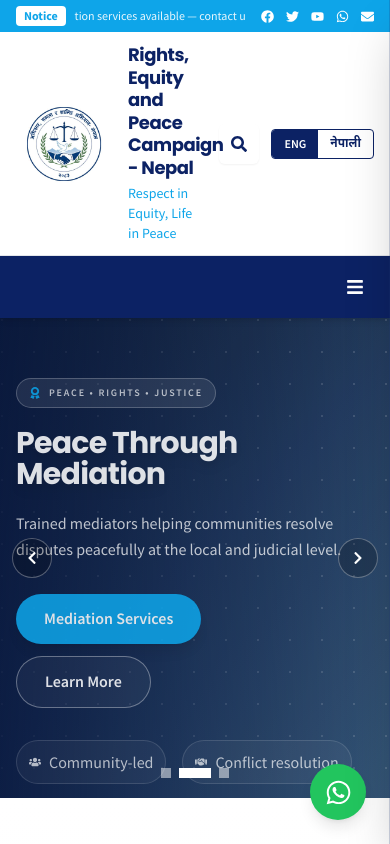
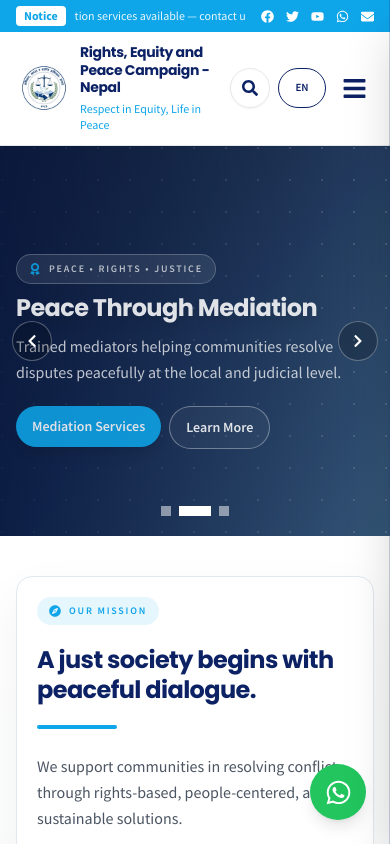
Before and after one commit to AbaeNeupane/REPC-Nepal, a React (Vite) app: page / in a window 390 px wide. Shown: the top 844 px of the page. Built offline with nearby package versions, Linux system fonts and the light colour scheme.

Commit message:
changing header style

```diff
--- a/src/App.jsx
+++ b/src/App.jsx
@@ -181,11 +181,14 @@ const NotFound = () => (
 /* ─────────────────────────────────────────────────────────────
    Layout
 ───────────────────────────────────────────────────────────── */
-const Layout = ({ children }) => (
+const Layout = ({ children }) => {
+  const [mobileOpen, setMobileOpen] = useState(false);
+
+  return (
     <div className="flex flex-col min-h-screen">
       <TopBar />
-    <Header />
-    <Navigation />
+      <Header mobileOpen={mobileOpen} onMobileToggle={() => setMobileOpen(open => !open)} />
+      <Navigation mobileOpen={mobileOpen} setMobileOpen={setMobileOpen} />
       <main className="flex-1 bg-gray-50">
         {children}
       </main>
@@ -194,6 +197,7 @@ const Layout = ({ children }) => (
       <ScrollToTop />
     </div>
   );
+};
 
 /* ─────────────────────────────────────────────────────────────
    AppInner  (must be inside BrowserRouter to use useLocation)
--- a/src/components/Header.jsx
+++ b/src/components/Header.jsx
@@ -2,7 +2,7 @@ import { useState, useMemo, useEffect, useRef } from 'react';
 import { Link, useNavigate } from 'react-router-dom';
 import { useLang } from '../context/LanguageContext';
 import { siteInfo, services, notices } from '../data/siteContent';
-import { FaSearch, FaHandHoldingHeart } from 'react-icons/fa';
+import { FaSearch, FaHandHoldingHeart, FaBars, FaTimes } from 'react-icons/fa';
 
 // Static pages + services + notices, searched by title in either language.
 const staticPages = [
@@ -19,7 +19,7 @@ const staticPages = [
   { titleEn: 'Contact', titleNp: 'सम्पर्क', link: '/contact' },
 ];
 
-const Header = () => {
+const Header = ({ mobileOpen, onMobileToggle }) => {
   const { lang, toggleLang, t } = useLang();
   const navigate = useNavigate();
   const searchRef = useRef(null);
@@ -64,6 +64,11 @@ const Header = () => {
   const handleSearchSubmit = e => {
     e.preventDefault();
     if (matches.length > 0) goToResult(matches[0].link);
+  };
+
+  const handleLanguageToggle = () => {
+    toggleLang(lang === 'en' ? 'np' : 'en');
+    window.location.reload();
   };
 
   return (
@@ -120,12 +125,12 @@ const Header = () => {
         </div>
       )}
 
-      <div className="max-w-7xl mx-auto px-4 py-3 flex items-center justify-between gap-4 relative z-10">
+      <div className="max-w-7xl mx-auto px-4 sm:px-5 lg:px-4 py-3 sm:py-2.5 flex items-center justify-between gap-3 relative z-10">
 
         {/* Left: Emblem + Org Name */}
-        <Link to="/" className="flex items-center gap-4 min-w-0">
+        <Link to="/" className="flex items-center gap-2 sm:gap-3 min-w-0">
           {/* Emblem placeholder — replace public/emblem.png with real logo */}
-          <div className="w-24 h-24 md:w-28 md:h-28 shrink-0 flex items-center justify-center">
+          <div className="w-14 h-14 sm:w-16 sm:h-16 md:w-28 md:h-28 shrink-0 flex items-center justify-center">
             <img
               src="/emblem.png"
               alt="REPC-Nepal Logo"
@@ -138,7 +143,7 @@ const Header = () => {
             />
             {/* SVG Fallback Emblem */}
             <div
-              className="w-24 h-24 md:w-28 md:h-28 rounded-full border-4 border-navy bg-navy hidden items-center justify-center"
+              className="w-14 h-14 sm:w-16 sm:h-16 md:w-28 md:h-28 rounded-full border-4 border-navy bg-navy hidden items-center justify-center"
               aria-label="REPC-Nepal Logo Placeholder"
             >
               <span className="text-white font-bold text-xs text-center leading-tight px-1 select-none">
@@ -149,22 +154,22 @@ const Header = () => {
 
           {/* Org Name Block */}
           <div className="min-w-0">
-            <h1 className={`font-bold text-navy leading-tight ${lang === 'np' ? 'font-nepali text-xl md:text-3xl' : 'text-lg md:text-2xl'}`}>
+            <h1 className={`font-bold leading-tight text-navy ${lang === 'np' ? 'font-nepali text-sm sm:text-base md:text-3xl' : 'text-sm sm:text-base md:text-2xl'}`}>
               {t(siteInfo.nameEn, siteInfo.nameNp)}
             </h1>
-            <p className={`text-sky text-sm md:text-base font-medium mt-1 ${lang === 'np' ? 'font-nepali' : ''}`}>
+            <p className={`text-sky text-xs sm:text-sm md:text-base font-medium mt-1 ${lang === 'np' ? 'font-nepali' : ''}`}>
               {t(siteInfo.mottoEn, siteInfo.mottoNp)}
             </p>
           </div>
         </Link>
 
         {/*Language Toggle + Search */}
-        <div className="flex items-center gap-3 shrink-0">
+        <div className="flex items-center justify-end gap-2 sm:gap-3 shrink-0">
 
           {/* Support CTA */}
           <Link
             to="/support"
-            className="hidden sm:inline-flex items-center gap-1.5 bg-sky hover:bg-sky-light text-white text-xs font-semibold px-3.5 py-2 rounded-sm transition-colors shadow-sm hover:shadow-md"
+            className="hidden md:inline-flex items-center gap-1.5 bg-sky hover:bg-sky-light text-white text-xs font-semibold px-3.5 py-2 rounded-sm transition-colors shadow-sm hover:shadow-md"
           >
             <FaHandHoldingHeart size={12} />
             <span className={lang === 'np' ? 'font-nepali' : ''}>{t('Support Us', 'सहयोग गर्नुहोस्')}</span>
@@ -217,7 +222,7 @@ const Header = () => {
             ) : (
               <button
                 onClick={() => setSearchOpen(true)}
-                className="h-10 w-10 flex items-center justify-center rounded-md text-navy hover:text-sky hover:bg-navy/5 transition-colors shadow-sm border border-transparent hover:border-navy/10"
+                className="h-10 w-10 sm:h-11 sm:w-11 flex items-center justify-center rounded-full border border-gray-200 text-navy hover:text-sky hover:bg-navy/5 transition-colors shadow-sm"
                 aria-label={t('Open Search', 'खोज खोल्नुहोस्')}
               >
                 <FaSearch size={16} />
@@ -226,20 +231,23 @@ const Header = () => {
           </div>
 
           {/* Language Toggle */}
-          <div className="flex border border-navy rounded overflow-hidden text-xs font-semibold">
           <button
-              onClick={() => toggleLang('en')}
-              className={`px-3 py-1.5 transition-colors ${lang === 'en' ? 'bg-navy text-white' : 'text-navy hover:bg-blue-50'}`}
+            type="button"
+            onClick={handleLanguageToggle}
+            aria-label={t('Switch to Nepali', 'अंग्रेजीमा परिवर्तन गर्नुहोस्')}
+            className="h-10 w-12 sm:h-11 sm:w-14 lg:h-8 lg:w-auto lg:min-w-[3.8rem] lg:rounded rounded-full border border-navy bg-white px-1 text-[11px] font-semibold text-navy text-center outline-none transition-colors hover:bg-navy hover:text-white focus:ring-2 focus:ring-sky/30"
           >
-              ENG
+            {lang === 'en' ? 'EN' : 'NP'}
           </button>
+
           <button
-              onClick={() => toggleLang('np')}
-              className={`px-3 py-1.5 transition-colors font-nepali ${lang === 'np' ? 'bg-navy text-white' : 'text-navy hover:bg-blue-50'}`}
+            onClick={onMobileToggle}
+            className="lg:hidden h-10 w-10 sm:h-11 sm:w-11 flex items-center justify-center text-navy rounded-full hover:bg-navy/5 transition-colors"
+            aria-label={mobileOpen ? t('Close menu', 'मेनु बन्द गर्नुहोस्') : t('Open menu', 'मेनु खोल्नुहोस्')}
+            aria-expanded={mobileOpen}
           >
-              नेपाली
+            {mobileOpen ? <FaTimes size={25} /> : <FaBars size={25} />}
           </button>
-          </div>
         </div>
       </div>
     </header>
--- a/src/components/HeroCarousel.jsx
+++ b/src/components/HeroCarousel.jsx
@@ -33,7 +33,7 @@ const HeroCarousel = () => {
   const slide = heroSlides[current];
 
   return (
-    <section className="relative h-[480px] sm:h-[440px] md:h-[520px] overflow-hidden bg-slate-950 select-none">
+    <section className="relative h-[390px] sm:h-[370px] md:h-[520px] overflow-hidden bg-slate-950 select-none">
       {heroSlides.map((s, i) => (
         <div
           key={i}
@@ -59,36 +59,36 @@ const HeroCarousel = () => {
       <div className="relative z-[3] h-full">
         <div className="max-w-7xl mx-auto h-full px-4 sm:px-6 lg:px-8">
           <div className="flex h-full items-center">
-            <div className="max-w-2xl pt-10 md:pt-0" key={current} style={{ animation: 'fadeSlideIn 0.7s ease forwards' }}>
+            <div className="max-w-2xl pt-4 sm:pt-6 md:pt-0" key={current} style={{ animation: 'fadeSlideIn 0.7s ease forwards' }}>
               <div className="inline-flex items-center gap-2 rounded-full border border-white/25 bg-white/10 px-3 py-1.5 text-[10px] md:text-xs font-semibold uppercase tracking-[0.18em] text-white/80 backdrop-blur-sm">
                 <FaAward className="text-sky" size={12} />
                 {lang === 'en' ? 'Peace • Rights • Justice' : 'शान्ति • अधिकार • न्याय'}
               </div>
 
-              <h1 className={`mt-5 text-white font-black leading-[1.04] drop-shadow-lg ${lang === 'np' ? 'font-nepali text-3xl md:text-5xl' : 'text-3xl md:text-5xl lg:text-6xl'}`}>
+              <h1 className={`mt-3 sm:mt-4 text-white font-black leading-[1.04] drop-shadow-lg ${lang === 'np' ? 'font-nepali text-2xl sm:text-3xl md:text-5xl' : 'text-2xl sm:text-3xl md:text-5xl lg:text-6xl'}`}>
                 {lang === 'en' ? slide.titleEn : slide.titleNp}
               </h1>
 
-              <p className={`mt-5 max-w-xl text-white/85 leading-relaxed ${lang === 'np' ? 'font-nepali text-base md:text-lg' : 'text-base md:text-lg'}`}>
+              <p className={`mt-3 sm:mt-4 max-w-xl text-sm sm:text-base text-white/85 leading-relaxed md:text-lg ${lang === 'np' ? 'font-nepali' : ''}`}>
                 {lang === 'en' ? slide.subtitleEn : slide.subtitleNp}
               </p>
 
-              <div className="mt-8 flex flex-col sm:flex-row items-start gap-3">
+              <div className="mt-5 sm:mt-6 flex flex-row items-start gap-2 sm:gap-3">
                 <Link
                   to={slide.ctaLink}
-                  className={`inline-flex items-center justify-center bg-sky hover:bg-sky-light text-white font-semibold px-7 py-3 rounded-full shadow-lg transition-all hover:-translate-y-0.5 ${lang === 'np' ? 'font-nepali' : ''}`}
+                  className={`inline-flex items-center justify-center bg-sky hover:bg-sky-light text-white text-xs sm:text-sm font-semibold px-4 sm:px-6 py-2.5 sm:py-3 rounded-full shadow-lg transition-all hover:-translate-y-0.5 ${lang === 'np' ? 'font-nepali' : ''}`}
                 >
                   {lang === 'en' ? slide.ctaEn : slide.ctaNp}
                 </Link>
                 <Link
                   to="/about"
-                  className="inline-flex items-center justify-center border border-white/40 bg-white/5 text-white hover:bg-white/10 font-semibold px-7 py-3 rounded-full backdrop-blur-sm transition-all"
+                  className="inline-flex items-center justify-center border border-white/40 bg-white/5 text-white hover:bg-white/10 text-xs sm:text-sm font-semibold px-4 sm:px-6 py-2.5 sm:py-3 rounded-full backdrop-blur-sm transition-all"
                 >
                   {lang === 'en' ? 'Learn More' : 'थप जान्नुहोस्'}
                 </Link>
               </div>
 
-              <div className="mt-8 flex flex-wrap gap-4 text-white/80">
+              <div className="hidden sm:flex mt-6 flex-wrap gap-3 text-white/80">
                 <div className="flex items-center gap-2 rounded-full border border-white/15 bg-white/5 px-3 py-2 backdrop-blur-sm">
                   <FaUsers size={12} />
                   <span className={`text-sm ${lang === 'np' ? 'font-nepali' : ''}`}>
--- a/src/components/Navigation.jsx
+++ b/src/components/Navigation.jsx
@@ -57,9 +57,8 @@ const navItems = [
   { en: 'Contact', np: 'सम्पर्क', link: '/contact' },
 ];
 
-const Navigation = () => {
+const Navigation = ({ mobileOpen, setMobileOpen }) => {
   const { lang, t } = useLang();
-  const [mobileOpen, setMobileOpen] = useState(false);
   const [mobileExpanded, setMobileExpanded] = useState([]);
   const [scrolled, setScrolled] = useState(false);
   const location = useLocation();
@@ -102,7 +101,7 @@ const Navigation = () => {
   return (
     <nav
       ref={navRef}
-      className={`bg-navy relative z-[60] transition-shadow duration-300 ${scrolled ? 'shadow-xl' : 'shadow-md'}`}
+      className={`lg:bg-navy lg:relative lg:z-[60] max-lg:fixed max-lg:inset-0 max-lg:z-[70] max-lg:pointer-events-none transition-shadow duration-300 ${scrolled ? 'lg:shadow-xl' : 'lg:shadow-md'}`}
     >
       <div className="max-w-7xl mx-auto px-4">
 
@@ -149,7 +148,7 @@ const Navigation = () => {
         </ul>
 
         {/* ── Mobile toggle ──────────────────────────────── */}
-        <div className="lg:hidden flex items-center justify-end py-3">
+        <div className="hidden lg:flex items-center justify-end py-3">
           <button
             onClick={() => setMobileOpen(o => !o)}
             className="text-white p-2.5 rounded-md hover:bg-white/10 transition-colors"
@@ -166,7 +165,7 @@ const Navigation = () => {
       {/* ── Mobile menu overlay ────────────────────────── */}
       {mobileOpen && (
         <div
-          className="fixed inset-0 z-30 bg-black/45 lg:hidden"
+          className="fixed inset-0 z-30 bg-black/45 lg:hidden pointer-events-auto"
           onClick={() => {
             if (closeTimerRef.current) clearTimeout(closeTimerRef.current);
             closeTimerRef.current = setTimeout(() => setMobileOpen(false), 120);
@@ -177,7 +176,7 @@ const Navigation = () => {
 
       {/* ── Mobile menu drawer ─────────────────────────── */}
       <div
-        className={`lg:hidden fixed top-0 right-0 z-40 h-screen w-[82%] max-w-sm bg-navy text-white shadow-2xl border-l border-white/10 transform transition-transform duration-300 ease-in-out
+        className={`lg:hidden pointer-events-auto fixed top-0 right-0 z-40 h-screen w-[82%] max-w-sm bg-navy text-white shadow-2xl border-l border-white/10 transform transition-transform duration-300 ease-in-out
           ${mobileOpen ? 'translate-x-0' : 'translate-x-full'}`}
       >
         <div className="flex items-center justify-between px-5 py-4 border-b border-white/10">
--- a/src/pages/Home.jsx
+++ b/src/pages/Home.jsx
@@ -20,7 +20,7 @@ const Home = () => {
       <ImpactStats />
 
       {/* Main two-column content */}
-      <div className="max-w-7xl mx-auto px-4 py-6 grid grid-cols-1 lg:grid-cols-3 gap-6">
+      <div className="max-w-7xl mx-auto px-4 py-4 sm:py-6 grid grid-cols-1 lg:grid-cols-3 gap-4 sm:gap-6">
         {/* Left: Notices (takes 2/3) */}
         <div className="lg:col-span-2">
           <NoticesSection />
```
Also changed, not shown: src/components/AboutIntro.jsx (+4 -4 lines), src/components/Footer.jsx (+10 -2 lines). Lines whose indentation alone changed are shown as unchanged.
